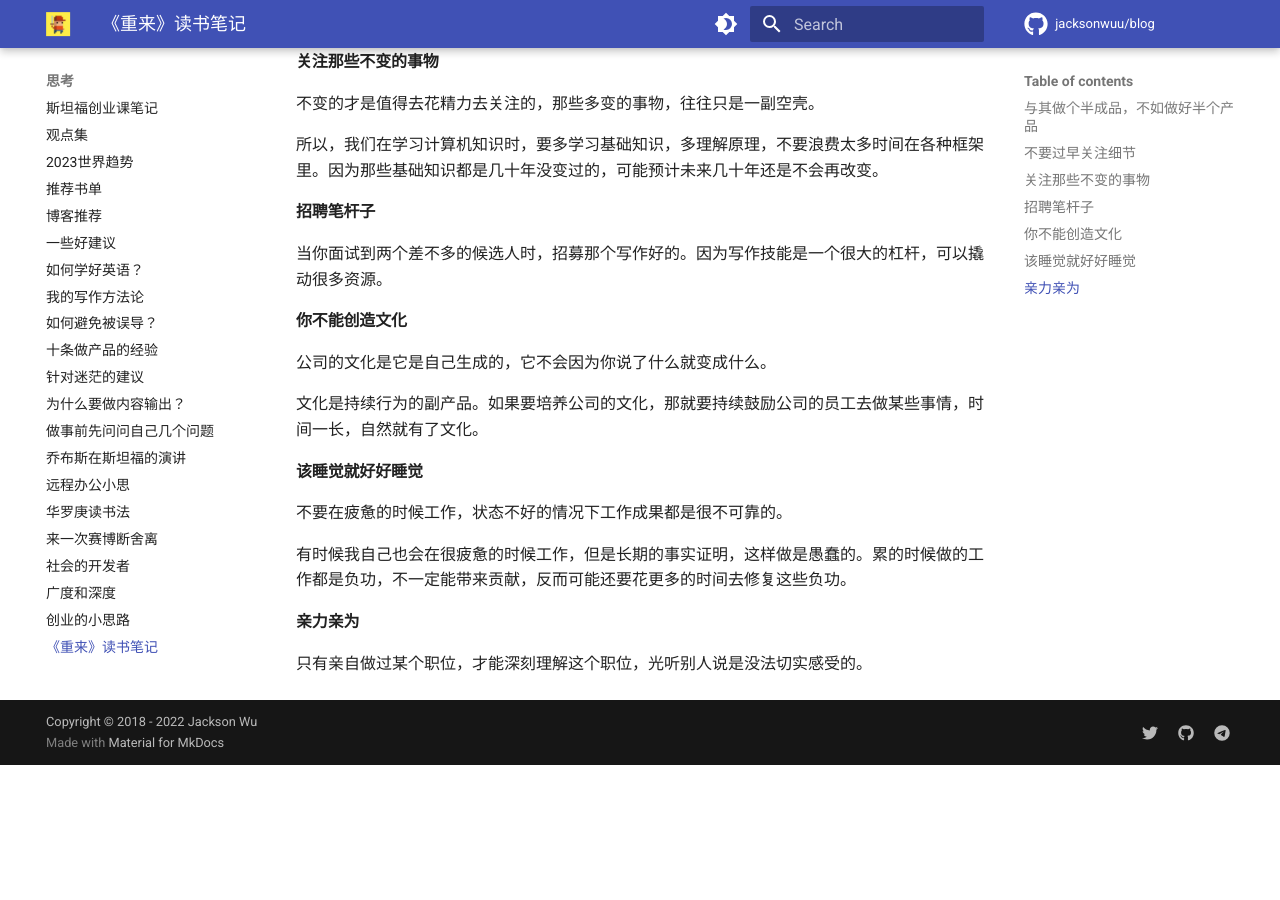
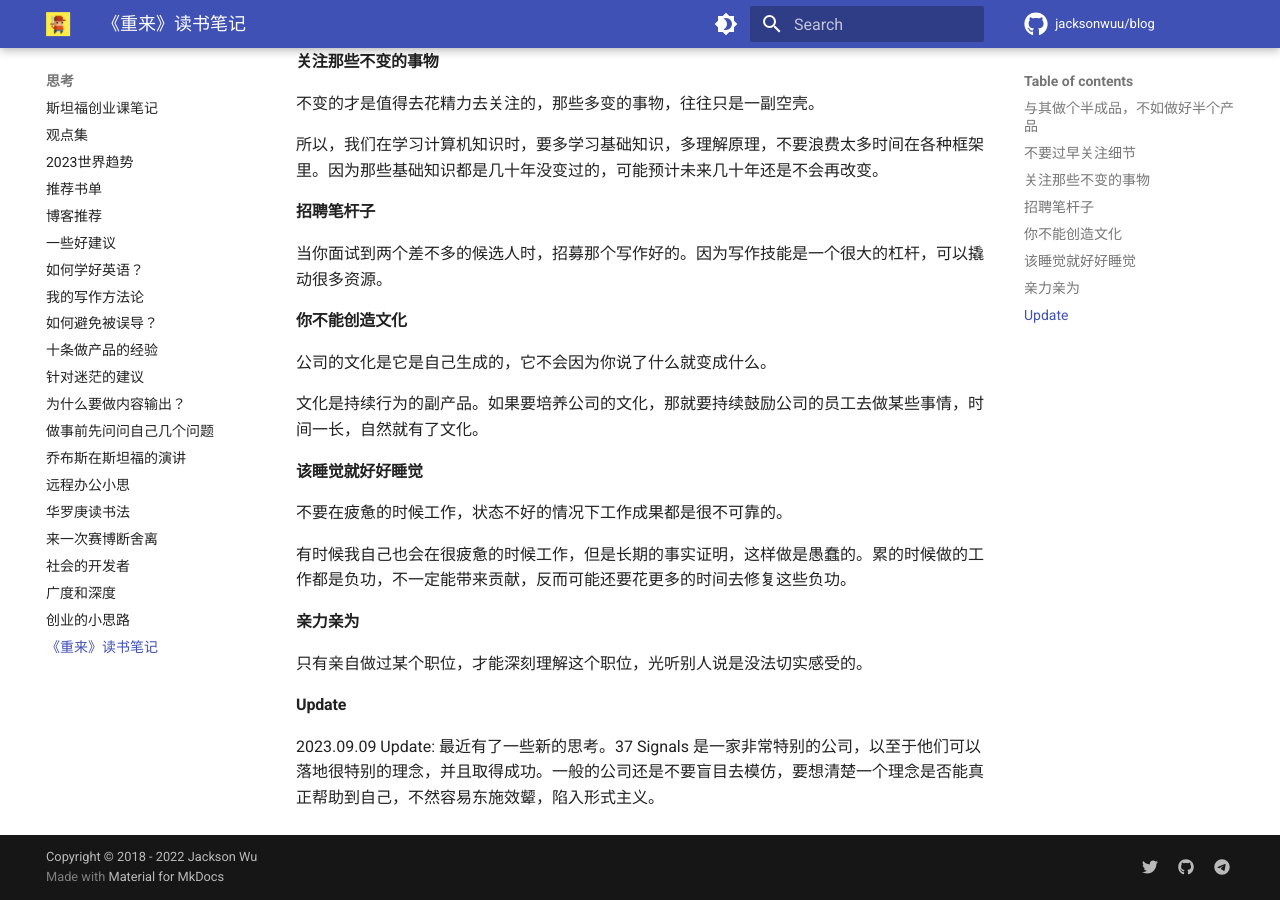
Before and after one commit to jacksonwuu/blog, an MkDocs documentation site: the page built from docs/thinking/《重来》读书笔记.md, in a window 1280 px wide and 900 px high, scrolled down 748 px. Built offline with MkDocs 1.6.1 and Material for MkDocs 9.7.7, drawn with Linux system fonts in a browser that asks for light colours; comment, search, counter and statistics services are not loaded; before the commit the page ends 1513 px from its top, so only the background shows below that.

Commit message:
Update post

```diff
--- a/docs/thinking/《重来》读书笔记.md
+++ b/docs/thinking/《重来》读书笔记.md
@@ -45,3 +45,8 @@
 #### 亲力亲为
 
 只有亲自做过某个职位，才能深刻理解这个职位，光听别人说是没法切实感受的。
+
+
+#### Update
+
+2023.09.09 Update: 最近有了一些新的思考。37 Signals 是一家非常特别的公司，以至于他们可以落地很特别的理念，并且取得成功。一般的公司还是不要盲目去模仿，要想清楚一个理念是否能真正帮助到自己，不然容易东施效颦，陷入形式主义。
```
